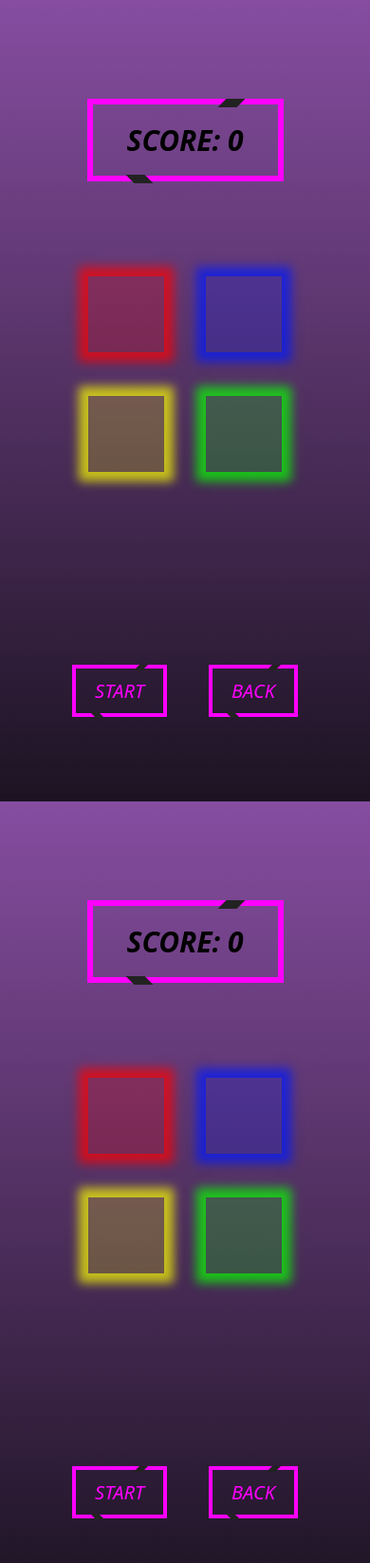
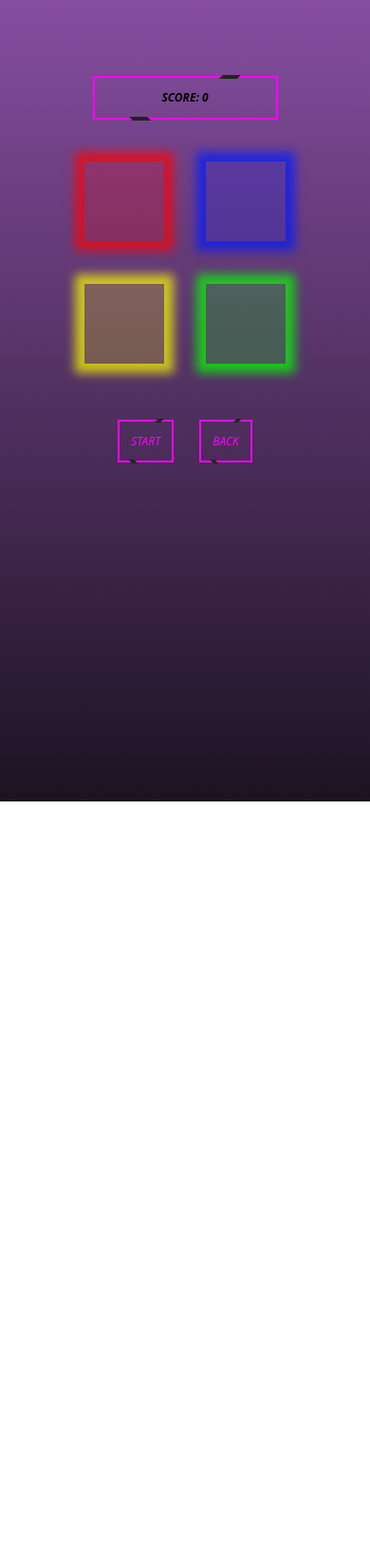
Before and after one commit to Code-Institute-Submissions/MS2-Project-1, a plain HTML site: page game.html in a window 390 px wide. Shown: the whole page at 95% size. After the commit the page ends 844 px from the top, so only its background shows below. Drawn offline with nearby package versions, Linux system fonts and the light colour scheme.

Commit message:
Media querys for smartphones and tablets, added bootstrap to get the responsiv

```diff
--- a/assets/css/game.css
+++ b/assets/css/game.css
@@ -6,7 +6,6 @@ html {
 
 body {
     text-align: center;
-    background-image: linear-gradient(rgb(134, 77, 160), rgb(28, 19, 34));
     height: 100%;
     width: 100%;
 }
@@ -16,21 +15,28 @@ body {
 }
 
 #game-wrapper {
-    overflow: hidden;
-    height: 100vh;
+    overflow-x: hidden;
+    min-height: 100vh;
+    background-image: linear-gradient(rgb(134, 77, 160), rgb(28, 19, 34));
+    font-size: 22px;
 }
 
 #game-wrapper .score-container {
     margin-top: 20px;
     color: black;
-    font-size: 30px;
+    font-size: 1em;
     font-weight: bold;
+}
+
+.game-container, .btnContainer {
+    position: relative;
+    top: 2em;
 }
 
 /*----------- Boxes ---------------*/
 
 .box-container {
-    margin-top: 80px;
+    margin-top: 2em;
 }
 
 .box {
@@ -103,7 +109,7 @@ body {
 }
 
 .btnContainer {
-    margin-top: 3em;
+    margin: 6em 0;
 }
 
 /*----------- Game Over Popup ---------------*/
@@ -125,15 +131,14 @@ body {
     height: 60%;
     width: 70%;
     background: rgba(255, 255, 255, 0.3);
-    font-size: 30px;
+    font-size: 0.8em;
     color: black;
 }
 
 .game-over-container span {
-    top: 25%;
-    position: relative;
+    margin-top: 2em;
     line-height: 2em;
-    font-size: 36px;
+    font-size: 2em;
 }
 
 .game-over-container span h2 {
@@ -158,92 +163,82 @@ body {
     text-align: center;
 }
 
+.box {
+    width: 7em;
+    height: 7em;
+}
+
 /*----------- Media Query ---------------*/
 
+/* Smartphones */
 @media screen and (max-width: 600px) {
 
-    #game-container {
-        height: 75%;
-        display: flex;
-        flex-direction: column;
+    #game-wrapper {
+        font-size: 22px;
+    }
+
+    .start-container {
+        font-size: 1.4em;
+    }
+
+    .game-container, .btnContainer {
+        top: 5em;
         position: relative;
     }
 
-    .btnContainer {
-        margin-top: 5em;
+    .game-over-container {
+        width: 90%;
+        font-size: 1.5em;
     }
 
-    .game-over-container {
-        position: fixed;
-        height: 60%;
-        width: 90%;
+    .btnContainer {
+        margin: 4em 0em;
     }
 
     .game-over-container span {
-        top: 25%;
-        position: relative;
-        line-height: 2;
-        font-size: 1.4rem;
+        line-height: 1.3em;
+        font-size: 1em;
+        top: 0;
+        margin-top: 1em;
     }
 
     .game-over-container span h3 {
-        font-size: 16px;
+        font-size: 2.1em;
+    }
+
+    .playBtn {
+        font-size: 1.4em;
+    }
+
+}
+
+/* Tablets */
+@media screen and (min-width: 768px) and (max-width: 1025px) {
+    #game-wrapper {
+        font-size: 22px;
+    }
+    .game-container, .btnContainer {
+        position: relative;
+    }
+    .game-over-container {
+        height: 45%;
+    }
+}
+
+/* Small Smartphones */
+@media screen and (min-width: 200px) and (max-width: 500px) {
+    #game-wrapper {
+        font-size: 12px;
+    }
+    .box-container {
+        top: 4em;
     }
 
     .game-btn {
-        margin: 0;
+        padding: 1em 1em;
+        font-size: 1em;
+        margin: 0 1em;
+
     }
 
-    .box {
-        width: 120px;
-        height: 120px;
-    }
 }
-
-@media screen and (max-width: 1024px) {
-    .game-container {
-        top: 10%;
-        height: 75%;
-        display: flex;
-        flex-direction: column;
-        position: relative;
-    }
-
-    .game-btn {
-        position: relative;
-        background: none;
-        color: magenta;
-        text-transform: uppercase;
-        text-decoration: none;
-        border: 0.2em solid magenta;
-        padding: 1em 2em;
-        font-size: 20px;
-        margin: 0 1em;
-        cursor: pointer;
-    }
-
-    .box {
-        width: 120px;
-        height: 120px;
-    }
-}
-
-@media screen and (max-width: 500px) {
-    .box {
-        width: 80px;
-        height: 80px;
-    }
-
-    .game-btn {
-        position: relative;
-        background: none;
-        color: magenta;
-        text-transform: uppercase;
-        text-decoration: none;
-        border: 0.2em solid magenta;
-        padding: 0.5em 1em;
-        font-size: 20px;
-        margin: 0 1em;
-        cursor: pointer;
-    }
-}
--- a/assets/css/style.css
+++ b/assets/css/style.css
@@ -1,10 +1,11 @@
 
 .playBtn {
-    padding-top: 500px;
+    padding-top: 22em;
     align-items: center;
     width: 500px;
     height: 50px;
     text-align: center;
+    font-size: 1.1em;
 }
 
 #page-wrapper .instructions-container {
@@ -52,7 +53,7 @@
     text-decoration: none;
     border: 0.2em solid magenta;
     padding: 1em 2em;
-    font-size: 25px;
+    font-size: 1.2em;
     margin: 0 1em;
     cursor: pointer;
 }
@@ -101,7 +102,6 @@ body {
     font-style: italic;
     margin: 0;
     display: inline;
-    overflow: hidden;
 }
 
 .title-container, .start-container {
@@ -109,7 +109,6 @@ body {
     transform: translate(-50%, -50%);
     top: 25%;
     left: 50%;
-
 }
 
 .glitch, .glow {
--- a/assets/js/game.js
+++ b/assets/js/game.js
@@ -10,7 +10,7 @@ let scoreElement = document.getElementsByClassName("score-container")[0];
 const flashTime = 250;
 const flashDelay = 1000;
 let score = 0;
-let sequenceIsPlaying = false;
+let sequenceIsDone = false;
 // Populated on reset
 let sequence;
 let sequenceToGuess;
@@ -18,7 +18,7 @@ let count = 4;
 let interval;
 
 /*
-Returns a random box for the user to click
+    Returns a random box for the user to click
 */
 const getRandomBox = () => {
 	const boxes = [topLeft, topRight, bottomLeft, bottomRight]
@@ -32,7 +32,7 @@ function resetSequence() {
 }
 
 /*
-Sets a timer for the box in the sequence to flash
+    Sets a timer for the box in the sequence to flash
 */
 const flash = (box) => {
 	return new Promise((resolve, reject) => {
@@ -51,14 +51,17 @@ const flash = (box) => {
 	});
 };
 
+/*
+    Called when a box is clicked to confirm if right or wrong
+*/
 
 const boxClicked = boxClicked => {
 	// If game is not in game mode, don't do anything
-	if (!sequenceIsPlaying) return;
+	if (!sequenceIsDone) return;
 
 	const expectedBox = sequenceToGuess.shift();
 	if (expectedBox === boxClicked) {
-		// If the correct boxes are clicked
+		// If the correct box are clicked
 		if (sequenceToGuess.length === 0) {
 			// Start new round and add score point
 			sequence.push(getRandomBox());
@@ -76,16 +79,28 @@ const boxClicked = boxClicked => {
 	}
 };
 
+/*
+    Resets the score when new game starts
+*/
+
 function resetScore() {
 	// Reset the score variable and insert it in the HTML
 	score = 0;
 	scoreElement.children[0].innerHTML = score;
 }
 
+/*
+    Inserts the score in the HTML
+*/
+
 function setScore(score) {
 	// Insert the score variable in the HTML
 	scoreElement.children[0].innerHTML = score;
 }
+
+/*
+    Displays the game-over pop-up and text
+*/
 
 function handleGameOver() {
 	// Display the game over pop-up and insert text
@@ -94,21 +109,29 @@ function handleGameOver() {
 	// Add blur to background
 	containerGameElem.style.filter = "blur(6px)";
 	resetScore();
-	sequenceIsPlaying = false;
+	sequenceIsDone = true;
 }
+
+/*
+    Prepares and starts the flash of the boxes
+*/
 
 const startFlashing = async() => {
 	// Add flashing class to game container
 	containerGameElem.classList.add("flashing");
 	// Show flash for boxes
-	sequenceIsPlaying = false;
+    sequenceIsDone = false;
 	for (const box of sequence) {
 		await flash(box);
 	}
-	// Flashes is done, user can now click and remove flashing class
+    // Flashes is done, remove flashing class
+    sequenceIsDone = true;
 	containerGameElem.classList.remove("flashing");
-	sequenceIsPlaying = true;
 };
+
+/*
+    Linked to the play button, when clicked, start the game
+*/
 
 function playGame() {
 	// Reset any variables and the sequence, score etc.
@@ -118,15 +141,18 @@ function playGame() {
 	count = 4;
 	// Start countdown interval every 1 second
 	interval = setInterval(countDown, 1000);
-
+	// call startFlashing() after 4.2 seconds
 	setTimeout(() => {
 		startFlashing();
 	}, 4200);
 }
 
+/*
+    Starts the countdown display before box sequence starts to play
+*/
+
 function countDown() {
 	// Fetch popup element called countdown and display it
-	console.log(countdownElement)
 	countdownElement.style.display = "flex";
 	// count variable is one less everytime this loops
 	count = count - 1;
@@ -141,6 +167,9 @@ function countDown() {
 	countdownElement.children[0].innerHTML = count;
 }
 
+/*
+    Hides the game-over screen
+*/
 
 function hideGameOverPopUp() {
 	// Remove blur from game container
@@ -148,6 +177,6 @@ function hideGameOverPopUp() {
 	if (gameOverElem.style.display === "flex") {
 		// Set display to none if the game-over element is visible
 		gameOverElem.style.display = 'none';
-		sequenceIsPlaying = true;
+		sequenceIsDone = true;
 	}
 }
--- a/game.html
+++ b/game.html
@@ -12,9 +12,12 @@
       <div id="game-wrapper">
         <div class="game-container">
           <div class="row">
+            <div class="col">
               <div class="score-container game-btn col-6 mx-auto d-block">Score: <span class="score-text">0</span></div>
             </div>
+          </div>
           <div class="box-container">
+            <div class="row">
               <div class="col-sm-12">
                 <div onclick="boxClicked(event.currentTarget)" class="box box1"></div>
                 <div onclick="boxClicked(event.currentTarget)" class="box box2"></div>
@@ -22,6 +25,7 @@
               <div class="col-sm-12">
                 <div onclick="boxClicked(event.currentTarget)" class="box box3"></div>
                 <div onclick="boxClicked(event.currentTarget)" class="box box4"></div>
+              </div>
             </div>
           </div>
         </div>
@@ -33,8 +37,9 @@
             <span class="countdown-text"></span>
           </div>
        </div>
-        <div class="btnContainer col-xl-12">
+        <div class="btnContainer">
           <div class="row">
+            <div class="col-xl-12">
               <div class="gameBtn">
                 <a class="game-btn" id="playGame" onClick='playGame()'>Start</a>
                 <a class="game-btn" id="backBtn" href="./index.html">Back</a>
@@ -42,51 +47,6 @@
             </div>
           </div>
         </div>
-      <script src="assets/js/game.js"></script>
-    </body>
-</html><!DOCTYPE html>
-<html lang="en">
-    <head>
-        <meta charset="UTF-8" />
-        <meta name="viewport" content="width=device-width, initial-scale=1.0" />
-        <link rel="stylesheet" href="assets/css/style.css" type="text/css"/>
-        <link rel="stylesheet" href="assets/css/game.css" type="text/css"/>
-        <link href="https://cdn.jsdelivr.net/npm/bootstrap@5.0.0-beta1/dist/css/bootstrap.min.css" rel="stylesheet" integrity="sha384-giJF6kkoqNQ00vy+HMDP7azOuL0xtbfIcaT9wjKHr8RbDVddVHyTfAAsrekwKmP1" crossorigin="anonymous">
-        <title>Simon Game</title>
-    </head>
-    <body>
-      <div id="game-wrapper">
-        <div class="game-container">
-          <div class="row">
-            <div class="score-container game-btn col-6 mx-auto d-block">Score: <span class="score-text">0</span></div>
-          </div>
-          <div class="box-container">
-            <div class="col-sm-12">
-              <div onclick="boxClicked(event.currentTarget)" class="box box1"></div>
-              <div onclick="boxClicked(event.currentTarget)" class="box box2"></div>
-            </div>
-            <div class="col-sm-12">
-              <div onclick="boxClicked(event.currentTarget)" class="box box3"></div>
-              <div onclick="boxClicked(event.currentTarget)" class="box box4"></div>
-            </div>
-          </div>
-        </div>
-        <div class="popup-container">
-          <div class="game-over-container game-btn col">
-            <span class="game-over-text"></span>
-          </div>
-          <div class="countdown-container">
-            <span class="countdown-text"></span>
-          </div>
-       </div>
-        <div class="btnContainer col-xl-12">
-          <div class="row">
-            <div class="gameBtn">
-              <a class="game-btn" id="playGame" onClick='playGame()'>Start</a>
-              <a class="game-btn" id="backBtn" href="./index.html">Back</a>
-            </div>
-          </div>
-        </div>
       </div>
       <script src="assets/js/game.js"></script>
     </body>
```
Also changed, not shown: index.html (+1 -0 lines). Lines whose indentation alone changed are shown as unchanged.
